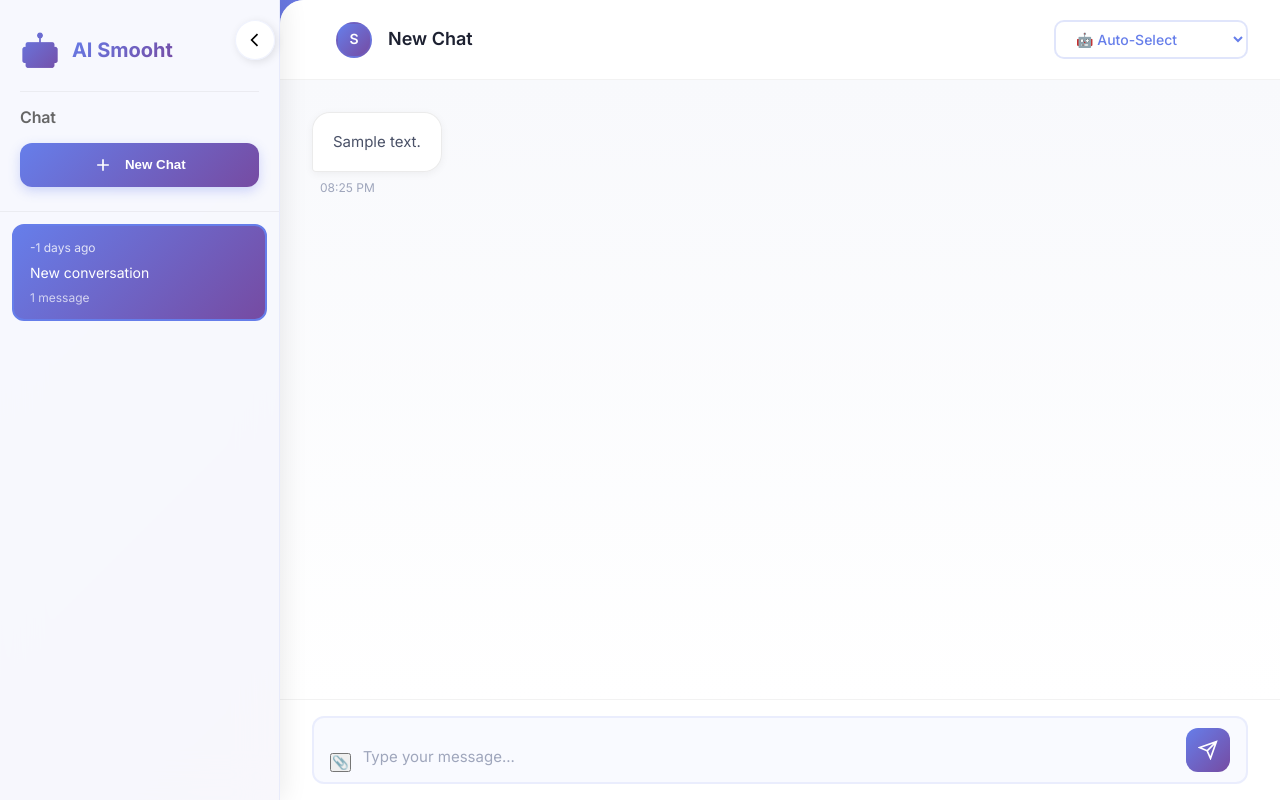
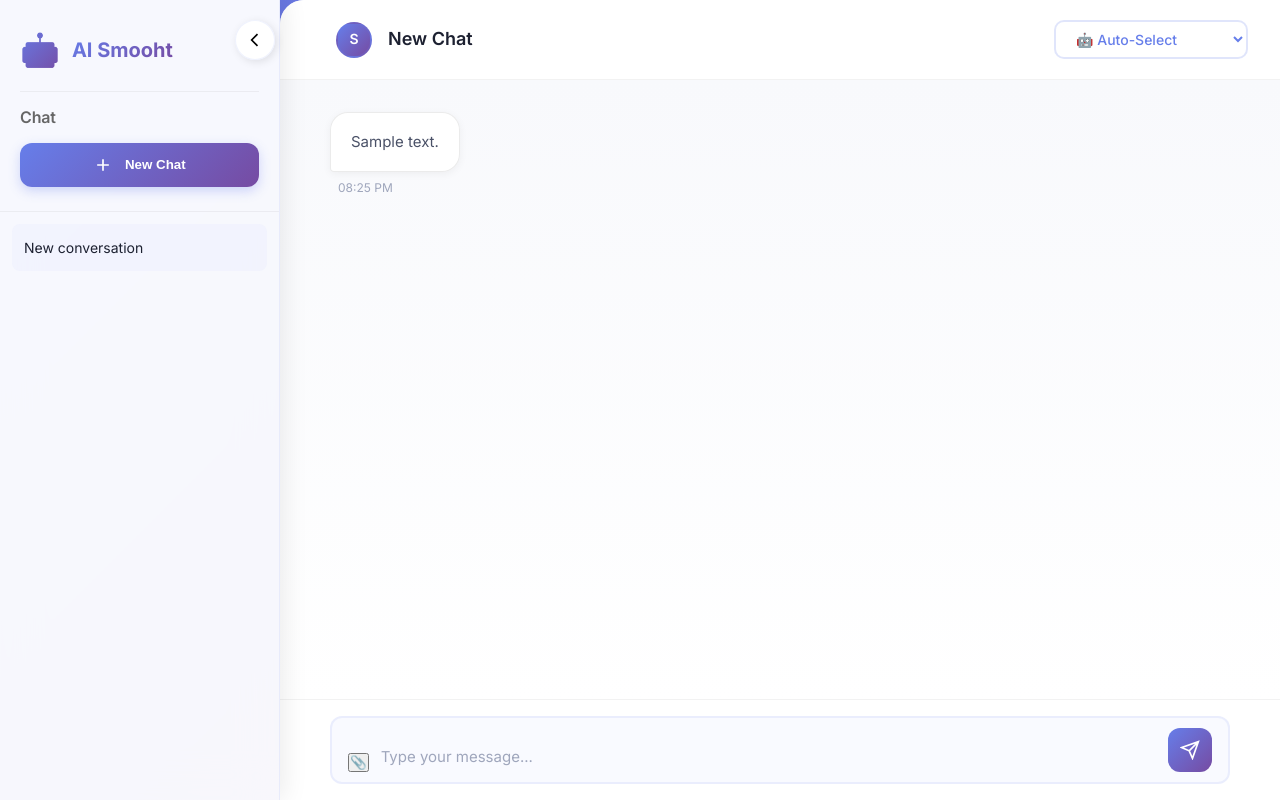
Before and after one commit to Bucin404/AI-platform, a Flask app: page /chat/ in a window 1280 px wide. Run offline with Flask 3, Linux system fonts and the light colour scheme; a user stored in the database is signed in; tables that the repository leaves empty hold one stand-in row (values such as "Sample post"); some libraries are stand-ins or nearby versions.

Commit message:
Add modern input, scroll controls, stop button, and complete session delete
1. Modernized input area with sleek glassmorphism design and better shadows
2. Added scroll-to-bottom floating button that appears when scrolled up
3. Enabled scrolling while AI is typing (removed auto-scroll lock)
4. Send button transforms to Stop button while AI is typing
5. Implemented stop generation functionality with AbortController
6. Added session delete route and JavaScript function
7. Improved session list with hover delete buttons
8. All features working: scroll, stop, delete, modern UI

Co-authored-by: Bucin404 <64872316+Bucin404@users.noreply.github.com>

```diff
--- a/app/blueprints/chat/routes.py
+++ b/app/blueprints/chat/routes.py
@@ -401,6 +401,34 @@ def get_current_session():
         return jsonify({'error': str(e)}), 500
 
 
+@chat_bp.route('/session/<int:session_id>/delete', methods=['DELETE'])
+@login_required
+def delete_session(session_id):
+    """Delete a conversation session."""
+    try:
+        # Verify session belongs to user
+        session = ConversationSession.query.filter_by(
+            id=session_id,
+            user_id=current_user.id
+        ).first()
+
+        if not session:
+            return jsonify({'error': 'Session not found'}), 404
+
+        # Delete all messages in session
+        Message.query.filter_by(session_id=session_id).delete()
+
+        # Delete session
+        db.session.delete(session)
+        db.session.commit()
+
+        return jsonify({'message': 'Session deleted successfully'})
+    except Exception as e:
+        db.session.rollback()
+        return jsonify({'error': str(e)}), 500
+        return jsonify({'error': str(e)}), 500
+
+
 @chat_bp.route('/models')
 @login_required
 def get_models():
--- a/app/services/model_service.py
+++ b/app/services/model_service.py
@@ -47,8 +47,8 @@ class LlamaCppAdapter(ModelAdapter):
                 self.model = Llama(
                     model_path=self.model_path,
                     n_ctx=2048,  # Reduced from 4096 for speed
-                    n_threads=8,  # Increased from 4 for parallel processing
-                    n_batch=512,  # Larger batch for faster processing
+                    n_threads=12,  # Increased to 12 for faster parallel processing
+                    n_batch=1024,  # Doubled to 1024 for faster token generation
                     n_gpu_layers=0,  # Set to 35+ if GPU available
                     use_mlock=True,  # Lock memory for faster access
                     use_mmap=True,  # Memory mapping for speed
@@ -77,7 +77,8 @@ class LlamaCppAdapter(ModelAdapter):
                     repeat_penalty=1.1,  # Prevent repetition
                     stop=["User:", "\n\nUser:", "\n\nQuestion:"],
                     echo=False,
-                    stream=False  # No streaming for instant response
+                    stream=False,  # No streaming for instant response
+                    threads=12  # Optimized thread count for inference
                 )
                 return response['choices'][0]['text'].strip()
             except Exception as e:
--- a/app/templates/chat/chat.html
+++ b/app/templates/chat/chat.html
@@ -193,17 +193,47 @@ body:not(.sidebar-collapsed) .sidebar-toggle svg {
 }
 
 .history-item {
-    padding: 12px 16px;
-    margin-bottom: 8px;
-    background: rgba(102, 126, 234, 0.05);
-    border-radius: 10px;
+    padding: 10px 12px;
+    margin-bottom: 6px;
+    background: rgba(102, 126, 234, 0.04);
+    border-radius: 8px;
     cursor: pointer;
     transition: all 0.2s ease;
+    display: flex;
+    justify-content: space-between;
+    align-items: center;
+    font-size: 14px;
 }
 
 .history-item:hover {
-    background: rgba(102, 126, 234, 0.1);
-    transform: translateX(4px);
+    background: rgba(102, 126, 234, 0.08);
+}
+
+.history-item-text {
+    flex: 1;
+    overflow: hidden;
+    text-overflow: ellipsis;
+    white-space: nowrap;
+}
+
+.delete-session-btn {
+    background: none;
+    border: none;
+    color: #dc3545;
+    cursor: pointer;
+    padding: 4px 8px;
+    border-radius: 4px;
+    opacity: 0;
+    transition: all 0.2s ease;
+    font-size: 16px;
+}
+
+.history-item:hover .delete-session-btn {
+    opacity: 1;
+}
+
+.delete-session-btn:hover {
+    background: rgba(220, 53, 69, 0.1);
 }
 
 /* Main Chat Area */
@@ -356,7 +386,7 @@ body:not(.sidebar-collapsed) .sidebar-toggle svg {
 }
 
 .chat-messages > * {
-    max-width: 1200px;
+    max-width: 900px;
     margin-left: auto;
     margin-right: auto;
 }
@@ -719,7 +749,7 @@ body:not(.sidebar-collapsed) .sidebar-toggle svg {
 }
 
 .input-container {
-    max-width: 1200px;
+    max-width: 900px;
     margin: 0 auto;
 }
 
@@ -1817,41 +1847,51 @@ async function loadSessions() {
 function displaySessionList(sessions) {
     const historyDiv = document.getElementById('chatHistory');
     if (!sessions || sessions.length === 0) {
-        historyDiv.innerHTML = '<div style="padding: 20px; text-align: center; color: #999;">No conversations yet</div>';
+        historyDiv.innerHTML = '<div style="padding: 20px; text-align: center; color: #999; font-size: 13px;">No conversations yet</div>';
         return;
     }
 
     historyDiv.innerHTML = sessions.map(session => {
         const isActive = session.id === currentSessionId;
-        const date = new Date(session.created_at);
-        const timeStr = formatSessionTime(date);
         const preview = session.preview || 'New conversation';
-        const count = session.message_count || 0;
+        const truncatedPreview = preview.length > 30 ? preview.substring(0, 30) + '...' : preview;
 
         return `
-            <div class="session-item ${isActive ? 'active' : ''}" onclick="loadSession(${session.id})">
-                <div class="session-time">${timeStr}</div>
-                <div class="session-preview">${preview}</div>
-                <div class="session-count">${count} message${count !== 1 ? 's' : ''}</div>
+            <div class="history-item ${isActive ? 'active' : ''}" onclick="loadSession(${session.id})">
+                <div class="history-item-text">${truncatedPreview}</div>
+                <button class="delete-session-btn" onclick="event.stopPropagation(); deleteSession(${session.id})" title="Delete">
+                    🗑️
+                </button>
             </div>
         `;
     }).join('');
 }
 
-// Format session time
-function formatSessionTime(date) {
-    const now = new Date();
-    const diff = now - date;
-    const days = Math.floor(diff / (1000 * 60 * 60 * 24));
-
-    if (days === 0) {
-        return 'Today, ' + date.toLocaleTimeString('en-US', { hour: '2-digit', minute: '2-digit' });
-    } else if (days === 1) {
-        return 'Yesterday, ' + date.toLocaleTimeString('en-US', { hour: '2-digit', minute: '2-digit' });
-    } else if (days < 7) {
-        return days + ' days ago';
-    } else {
-        return date.toLocaleDateString('en-US', { month: 'short', day: 'numeric' });
+// Delete session function
+async function deleteSession(sessionId) {
+    if (!confirm('Are you sure you want to delete this conversation?')) {
+        return;
+    }
+
+    try {
+        const response = await fetch(`/chat/session/${sessionId}/delete`, {
+            method: 'DELETE'
+        });
+
+        if (response.ok) {
+            // If deleted session was active, create new session
+            if (sessionId === currentSessionId) {
+                location.reload();
+            } else {
+                // Just reload session list
+                await loadSessions();
+            }
+        } else {
+            alert('Failed to delete session');
+        }
+    } catch (error) {
+        console.error('Error deleting session:', error);
+        alert('Failed to delete session');
     }
 }
 
```
